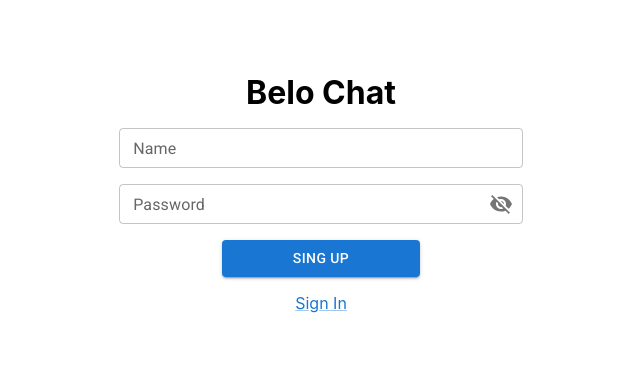
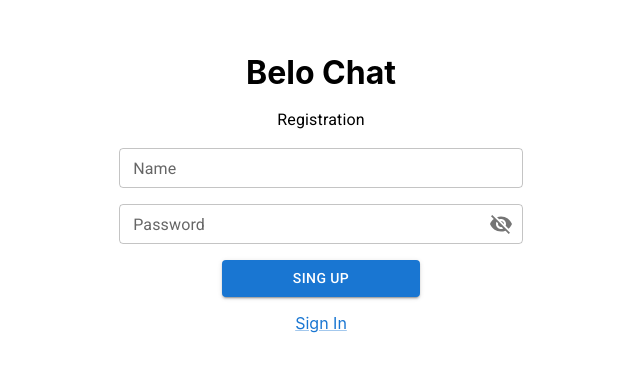
Before and after one commit to mrkelder/messanger, a Next.js app: page /registration in a window 1280 px wide. Shown: the part 207-578 px from the top of the page, without its empty margins (319-959 px from the left). Built offline with nearby package versions, Linux system fonts and the light colour scheme.

Commit message:
fix: added a clarification that this is indeed registration page

```diff
--- a/pages/registration.tsx
+++ b/pages/registration.tsx
@@ -11,7 +11,8 @@ import {
   InputLabel,
   FormControl,
   useMediaQuery,
-  Link as MLink
+  Link as MLink,
+  Typography
 } from "@mui/material";
 import { NextPage } from "next";
 import Link from "next/link";
@@ -59,6 +60,8 @@ const Registration: NextPage = () => {
           spacing={2}
         >
           <h1>Belo Chat</h1>
+
+          <Typography>Registration</Typography>
 
           <FormControl sx={{ m: 1, width: inputWidth }} variant="outlined">
             <TextField
```
